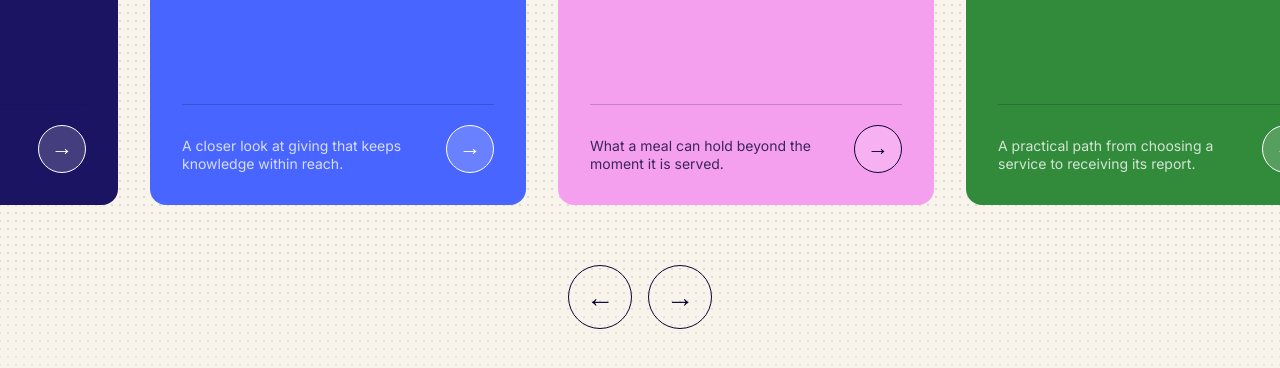
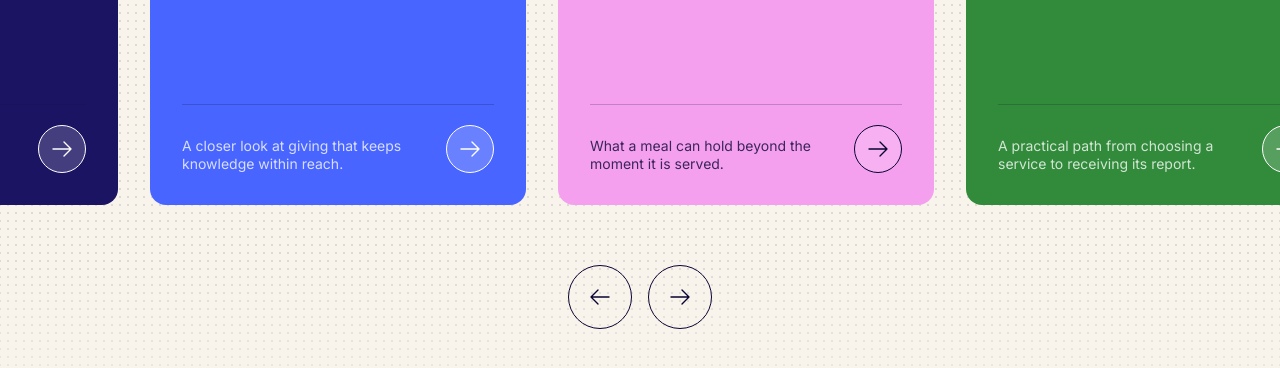
Before and after one commit to as-sabiqun/as-sabiquun, a Next.js app: page /landing in a window 1280 px wide. Shown: the part 6042-6410 px from the top of the page. Built offline with nearby package versions, Linux system fonts and the light colour scheme.

Commit message:
fix: optically center carousel arrows

```diff
--- a/src/app/landing/story-carousel.tsx
+++ b/src/app/landing/story-carousel.tsx
@@ -83,8 +83,16 @@ function middleSetIndex(index: number) {
   return START_INDEX + logicalIndex(index);
 }
 
-function Arrow() {
-  return <span aria-hidden="true">→</span>;
+function Arrow({ direction = "next" }: { direction?: "previous" | "next" }) {
+  const path = direction === "previous"
+    ? "M22 12H4m7-7-7 7 7 7"
+    : "M4 12h18m-7-7 7 7-7 7";
+
+  return (
+    <svg className="asb-arrow-icon" viewBox="0 0 26 24" aria-hidden="true" focusable="false">
+      <path d={path} />
+    </svg>
+  );
 }
 
 export function StoryCarousel() {
@@ -274,7 +282,7 @@ export function StoryCarousel() {
           data-carousel-direction="previous"
           onClick={() => move(-1)}
         >
-          <span aria-hidden="true">←</span>
+          <Arrow direction="previous" />
         </button>
         <button
           type="button"
@@ -284,7 +292,7 @@ export function StoryCarousel() {
           data-carousel-direction="next"
           onClick={() => move(1)}
         >
-          <span aria-hidden="true">→</span>
+          <Arrow />
         </button>
       </div>
     </div>
```
Also changed, not shown: src/app/landing/landing.css.
